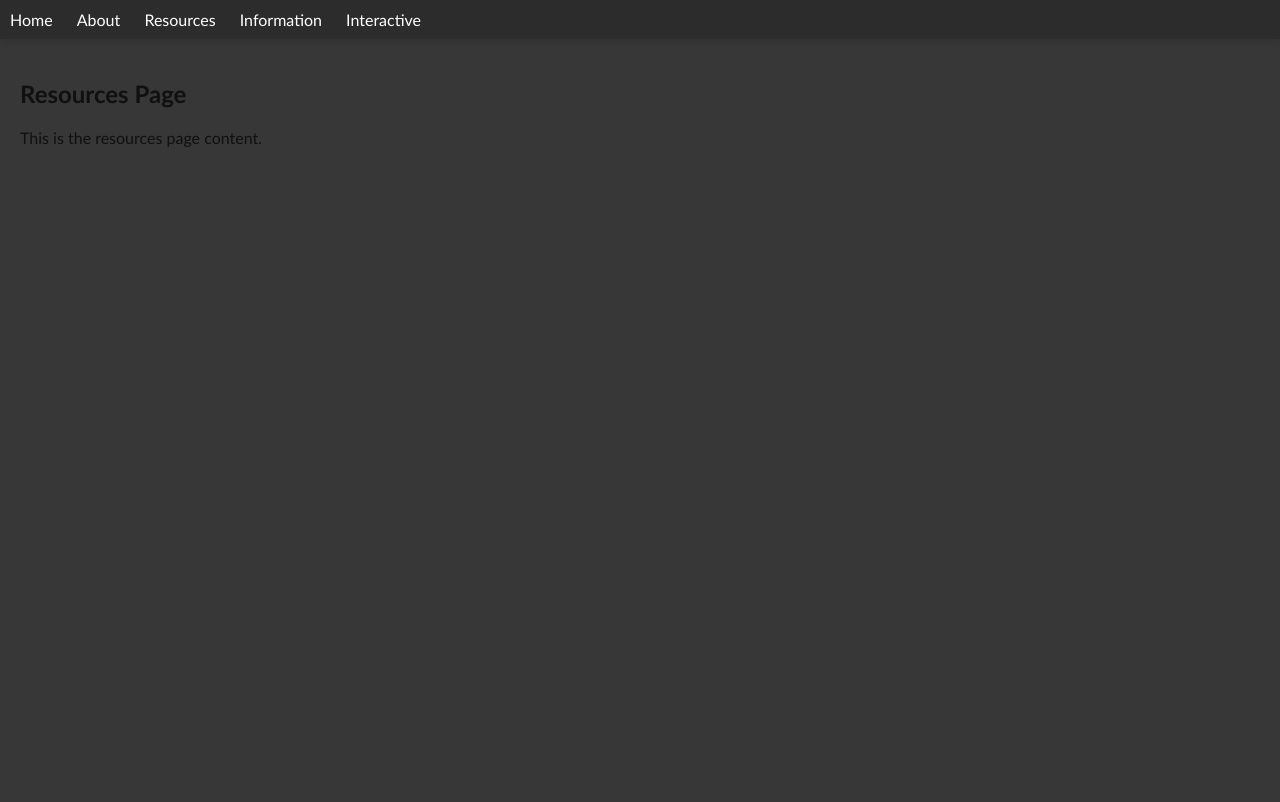
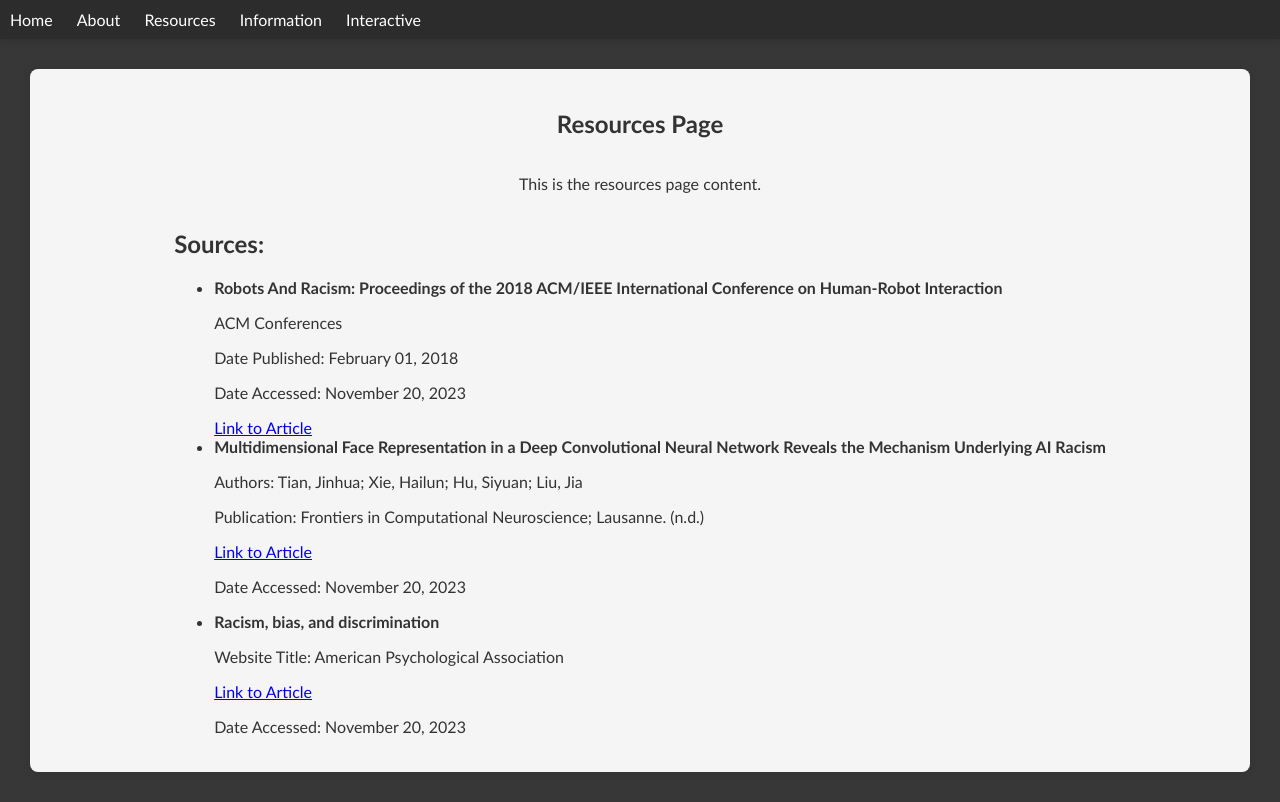
Before and after one commit to jcronin21/WGSS_Website, a plain HTML site: page resources.html in a window 1280 px wide. Drawn offline with Linux system fonts and the light colour scheme.

Commit message:
not done yet!

```diff
--- a/resources.html
+++ b/resources.html
@@ -23,6 +23,35 @@
     <section id="resources">
       <h1>Resources Page</h1>
       <p>This is the resources page content.</p>
+
+      <!-- Sources Section -->
+      <section id="sources">
+        <h2>Sources:</h2>
+        <ul>
+          <li>
+            <strong>Robots And Racism: Proceedings of the 2018 ACM/IEEE International Conference on Human-Robot Interaction</strong>
+            <p>ACM Conferences</p>
+            <p>Date Published: February 01, 2018</p>
+            <p>Date Accessed: November 20, 2023</p>
+            <a href="https://dl.acm.org/doi/epdf/10.1145/3171221.3171260">Link to Article</a>
+          </li>
+          <li>
+            <strong>Multidimensional Face Representation in a Deep Convolutional Neural Network Reveals the Mechanism Underlying AI Racism</strong>
+            <p>Authors: Tian, Jinhua; Xie, Hailun; Hu, Siyuan; Liu, Jia</p>
+            <p>Publication: Frontiers in Computational Neuroscience; Lausanne. (n.d.)</p>
+            <a href="https://about.proquest.com/en/search/">Link to Article</a>
+            <p>Date Accessed: November 20, 2023</p>
+          </li>
+          <li>
+            <strong>Racism, bias, and discrimination</strong>
+            <p>Website Title: American Psychological Association</p>
+            <a href="https://www.apa.org/topics/racism-bias-discrimination">Link to Article</a>
+            <p>Date Accessed: November 20, 2023</p>
+          </li>
+          <!-- Add other citations similarly -->
+        </ul>
+      </section>
+
     </section>
   </main>
 
--- a/styles.css
+++ b/styles.css
@@ -195,3 +195,19 @@ footer {
   list-style-type: disc;
   padding-left: 20px;
 }
+/* Flexbox styling for specific sections */
+#home,
+#resources,
+#interactive {
+  display: flex;
+  flex-direction: column;
+  align-items: center;
+  justify-content: center;
+  /* Additional styling as needed */
+  background-color: #f5f5f5; /* Lighter background color */
+  color: #333; /* Darker text color */
+  padding: 20px;
+  margin: 10px;
+  border-radius: 8px;
+  box-shadow: 0 0 10px rgba(0, 0, 0, 0.1);
+}
```
